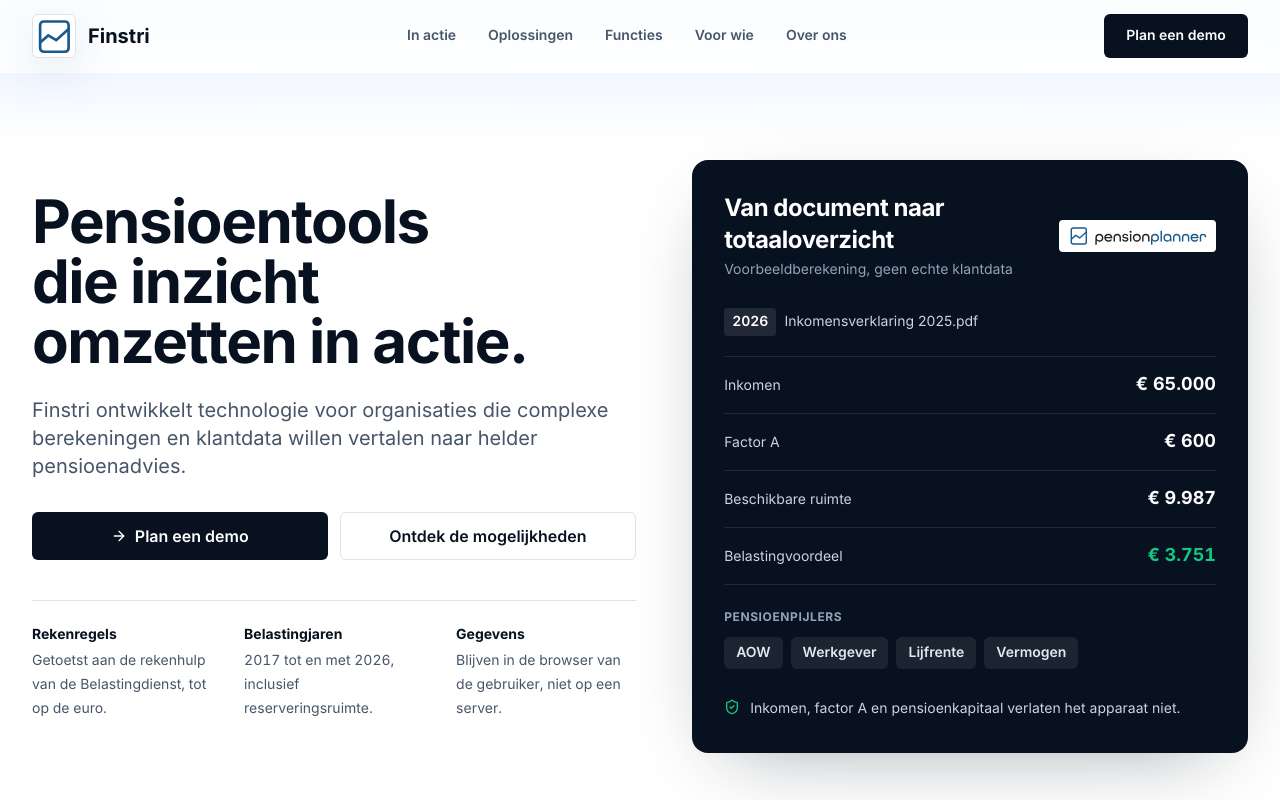
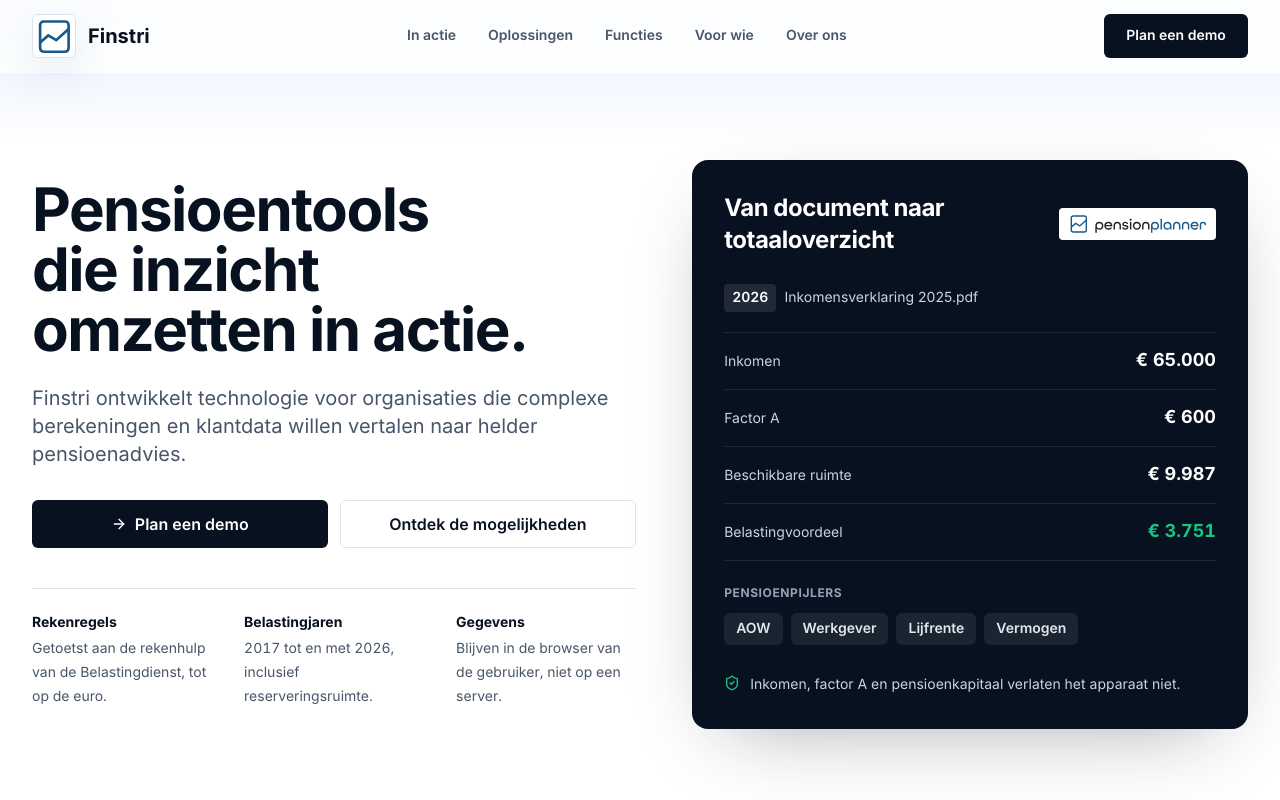
Before and after one commit to bobberg/finstri, a React (Vite) app: page / in a window 1280 px wide. Shown: the top 800 px of the page. Built offline with nearby package versions, Linux system fonts and the light colour scheme.

Commit message:
Drop the example-data note from the hero panel

```diff
--- a/src/components/Hero.tsx
+++ b/src/components/Hero.tsx
@@ -81,14 +81,9 @@
         <Reveal className="relative min-w-0" index={2}>
           <figure className="relative mx-auto max-w-xl rounded-2xl bg-ink p-6 text-white shadow-soft-xl sm:p-8">
             <figcaption className="flex flex-wrap items-start justify-between gap-3 sm:flex-nowrap sm:items-center sm:gap-4">
-              <div className="min-w-0">
-                <p className="text-xl font-bold tracking-[-0.02em] sm:text-2xl">
-                  Van document naar totaaloverzicht
-                </p>
-                <p className="mt-1 text-sm text-slate-400">
-                  Voorbeeldberekening, geen echte klantdata
-                </p>
-              </div>
+              <p className="min-w-0 text-xl font-bold tracking-[-0.02em] sm:text-2xl">
+                Van document naar totaaloverzicht
+              </p>
               <PensionPlannerLogo
                 className="h-7 w-auto max-w-full rounded bg-white px-2 py-1 sm:h-8"
                 role="img"
```
